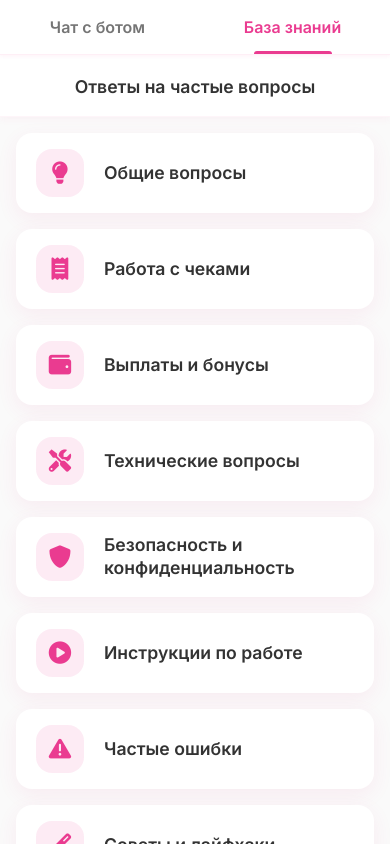
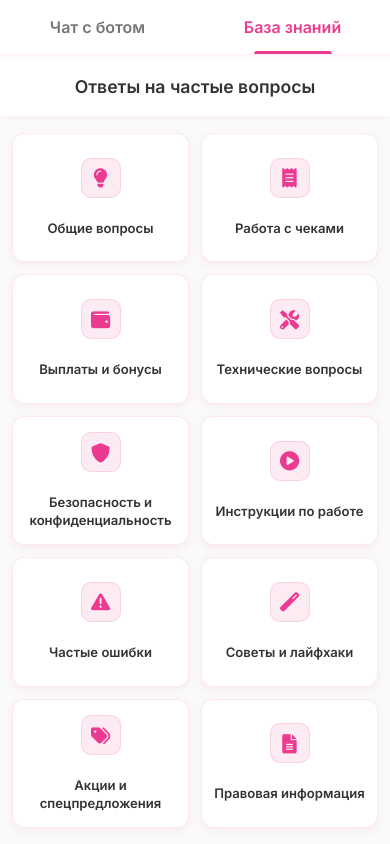
Before and after one commit to golenchukov13/ChiaBot, a plain HTML site: page index.html in a window 390 px wide. Both pictures are taken after a click on the element "База знаний". Drawn offline with Linux system fonts and the light colour scheme.

Commit message:
Update index.html

```diff
--- a/index.html
+++ b/index.html
@@ -427,58 +427,77 @@
         .knowledge-categories {
             flex: 1;
             overflow-y: auto;
-            padding: 16px;
+            padding: 16px 12px;
             display: grid;
             grid-template-columns: repeat(2, 1fr);
-            gap: 16px;
+            grid-auto-rows: 1fr;
+            gap: 12px;
             background: #fafafa;
+            align-items: stretch;
+            justify-items: stretch;
         }
 
         .knowledge-category {
-            background: #fff;
-            border-radius: var(--radius-lg);
-            box-shadow: var(--card-shadow);
+            background: #ffffff;
+            border-radius: 14px;
             overflow: hidden;
-            border: none;
             position: relative;
-            padding: 20px;
+            padding: 16px 8px;
             display: flex;
             flex-direction: column;
             align-items: center;
             justify-content: center;
             text-align: center;
             cursor: pointer;
-            aspect-ratio: 1 / 1;
-            transition: transform 0.2s var(--ease-out-quint), box-shadow 0.2s var(--ease-out-quint);
+            min-height: 120px;
+            margin: 0;
+            box-sizing: border-box;
+            width: 100%;
+            border: 1px solid rgba(234, 59, 144, 0.12);
+            box-shadow: 0 3px 8px rgba(234, 59, 144, 0.08);
+            transition: transform 0.1s ease, box-shadow 0.1s ease;
         }
 
         .knowledge-category:active {
-            transform: scale(0.97);
-            box-shadow: 0 4px 12px rgba(234, 59, 144, 0.12);
+            transform: scale(0.98);
+            box-shadow: 0 1px 4px rgba(234, 59, 144, 0.1);
+            background-color: rgba(234, 59, 144, 0.03);
         }
 
         .knowledge-category-title {
-            padding: 0;
+            padding: 0 6px;
             margin-top: 12px;
-            font-size: 1rem;
+            font-size: 0.88rem;
             font-weight: 600;
             color: #333;
-            display: flex;
-            flex-direction: column;
-            align-items: center;
-            gap: 0;
+            display: -webkit-box;
+            -webkit-line-clamp: 2;
+            -webkit-box-orient: vertical;
+            overflow: hidden;
+            text-overflow: ellipsis;
+            max-height: 2.6em;
+            line-height: 1.35;
+            width: 100%;
         }
 
         .knowledge-category-icon {
-            font-size: 1.8rem;
-            width: 56px;
-            height: 56px;
+            font-size: 1.3rem;
+            width: 44px;
+            height: 44px;
             display: flex;
             align-items: center;
             justify-content: center;
-            background: var(--primary-light);
-            color: var(--primary);
-            border-radius: 16px;
+            background: rgba(234, 59, 144, 0.1);
+            color: #EA3B90;
+            border-radius: 10px;
+            flex-shrink: 0;
+            margin-bottom: 10px;
+            border: 1px solid rgba(234, 59, 144, 0.15);
+        }
+
+        .knowledge-category:active .knowledge-category-icon {
+            background: rgba(234, 59, 144, 0.15);
+            transform: scale(0.95);
         }
 
         .knowledge-questions {
@@ -787,91 +806,67 @@
 
         /* Адаптация для маленьких экранов */
         @media (max-width: 360px) {
-            .knowledge-categories {
-                grid-template-columns: 1fr;
-                gap: 16px;
-                padding: 16px;
-                display: flex;
-                flex-direction: column;
-            }
-
-            .knowledge-category {
-                aspect-ratio: auto;
-                min-height: 70px;
-                padding: 16px;
-                flex-direction: row;
-                justify-content: flex-start;
-                align-items: center;
-                text-align: left;
-                margin-bottom: 0;
-                width: 100%;
-                box-sizing: border-box;
-            }
-
-            .knowledge-category-title {
-                font-size: 1rem;
-                margin: 0 0 0 16px;
-                text-align: left;
-                display: block !important;
-                visibility: visible !important;
-                opacity: 1 !important;
-                font-weight: 600;
-                color: #333;
-                line-height: 1.3;
-            }
-
-            .knowledge-category-icon {
-                width: 40px;
-                height: 40px;
-                font-size: 1.2rem;
-                flex-shrink: 0;
-                margin: 0;
-            }
-        }
-
-        /* Адаптация для средних экранов */
-        @media (min-width: 361px) and (max-width: 480px) {
-            .knowledge-categories {
-                grid-template-columns: 1fr;
-                gap: 16px;
-                padding: 16px;
-                display: flex;
-                flex-direction: column;
-            }
-
-            .knowledge-category {
-                aspect-ratio: auto;
-                min-height: 80px;
-                padding: 20px;
-                flex-direction: row;
-                justify-content: flex-start;
-                align-items: center;
-                text-align: left;
-                margin-bottom: 0;
-                width: 100%;
-                box-sizing: border-box;
-            }
-
-            .knowledge-category-title {
+            .option-button {
+                font-size: 0.95rem;
+                padding: 12px 0;
+            }
+
+            .message {
+                max-width: 92%;
+                padding: 6px 10px;
+                font-size: 0.9rem;
+            }
+
+            #user-input {
+                padding: 8px 10px;
+                font-size: 15px;
+            }
+
+            #send-button {
+                width: 34px;
+                height: 34px;
+            }
+
+            .knowledge-base-header h2 {
+                padding: 0 40px;
                 font-size: 1.1rem;
-                margin: 0 0 0 20px;
-                text-align: left;
-                display: block !important;
-                visibility: visible !important;
-                opacity: 1 !important;
-                font-weight: 600;
-                color: #333;
-                line-height: 1.3;
-            }
-
-            .knowledge-category-icon {
-                width: 48px;
-                height: 48px;
-                font-size: 1.4rem;
-                flex-shrink: 0;
-                margin: 0;
-            }
-        }
+            }
+
+            .message-time {
+                font-size: 0.65rem;
+            }
+        }
+
+        /* Упрощенное выделение для мобильных устройств */
+        .check-card.selected {
+            border: 2px solid #EA3B90;
+            position: relative;
+        }
+
+        /* Убираем все эффекты наведения */
+        .check-card:hover {
+            transform: none;
+            box-shadow: var(--card-shadow);
+        }
+
+        /* Убираем анимацию выделения */
+        .check-card {
+            transition: none;
+        }
+
+        /* Отступы между карточками */
+        .horizontal-scroll {
+            gap: 12px;
+            padding: 0 12px 12px 12px;
+        }
+
+        /* Упрощенная кнопка отправки */
+        .send-checks-btn.active {
+            opacity: 1;
+            background: #EA3B90;
+        }
+
+        /* Адаптация для маленьких экранов */
 
         /* Стили для файлов в сообщениях */
         .file-message {
@@ -930,67 +925,61 @@
 
         /* Адаптация для маленьких экранов - общие стили */
         @media (max-width: 360px) {
-            .option-button {
-                font-size: 0.95rem;
-                padding: 12px 0;
-            }
-
-            .message {
-                max-width: 92%;
-                padding: 6px 10px;
-                font-size: 0.9rem;
-            }
-
-            #user-input {
-                padding: 8px 10px;
-                font-size: 15px;
-            }
-
-            #send-button {
-                width: 34px;
-                height: 34px;
-            }
-
-            .knowledge-base-header h2 {
-                padding: 0 40px;
-                font-size: 1.1rem;
-            }
-
-            .message-time {
-                font-size: 0.65rem;
-            }
-        }
-
-        /* Упрощенное выделение для мобильных устройств */
-        .check-card.selected {
-            border: 2px solid #EA3B90;
-            position: relative;
-        }
-
-        /* Убираем все эффекты наведения */
-        .check-card:hover {
-            transform: none;
-            box-shadow: var(--card-shadow);
-        }
-
-        /* Убираем анимацию выделения */
-        .check-card {
-            transition: none;
-        }
-
-        /* Отступы между карточками */
-        .horizontal-scroll {
-            gap: 12px;
-            padding: 0 12px 12px 12px;
-        }
-
-        /* Упрощенная кнопка отправки */
-        .send-checks-btn.active {
-            opacity: 1;
-            background: #EA3B90;
-        }
-
-        /* Адаптация для маленьких экранов */
+            .knowledge-category-title {
+                font-size: 0.75rem;
+            }
+        }
+
+        /* Адаптация для разных размеров экранов */
+        @media (max-width: 400px) {
+            .knowledge-categories {
+                gap: 10px;
+                padding: 14px 10px;
+            }
+
+            .knowledge-category {
+                min-height: 110px;
+                padding: 14px 6px;
+                border-radius: 12px;
+            }
+
+            .knowledge-category-icon {
+                width: 40px;
+                height: 40px;
+                font-size: 1.2rem;
+            }
+
+            .knowledge-category-title {
+                font-size: 0.82rem;
+            }
+        }
+
+        @media (max-width: 340px) {
+            .knowledge-categories {
+                grid-template-columns: 1fr;
+            }
+
+            .knowledge-category {
+                min-height: 100px;
+                flex-direction: row;
+                justify-content: flex-start;
+                text-align: left;
+                padding: 12px 16px;
+            }
+
+            .knowledge-category-icon {
+                margin-bottom: 0;
+                margin-right: 12px;
+            }
+
+            .knowledge-category-title {
+                margin-top: 0;
+                -webkit-line-clamp: 3;
+                max-height: 3.9em;
+            }
+        }
+
+        /* Стили для файлов в сообщениях */
     </style>
 </head>
 <body>
@@ -2075,10 +2064,14 @@
             const container = document.getElementById('knowledge-categories');
             container.innerHTML = '';
 
-            // Reset styles for grid view
+            // Оптимизированные отступы для мобильного дизайна
             container.style.display = 'grid';
-            container.style.padding = '16px';
-            container.style.gap = '16px';
+            container.style.gridTemplateColumns = 'repeat(2, 1fr)';
+            container.style.gridAutoRows = '1fr';
+            container.style.gap = '12px';
+            container.style.padding = '16px 12px';
+            container.style.alignItems = 'stretch';
+            container.style.justifyItems = 'stretch';
 
             document.getElementById('kb-title').textContent = '';
             document.getElementById('kb-subtitle').textContent = 'Ответы на частые вопросы';
```
